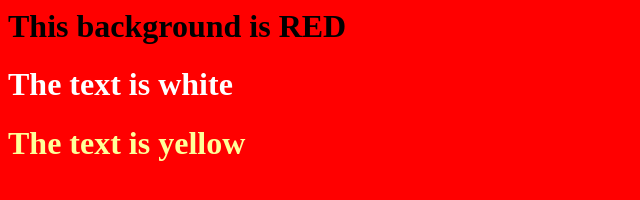
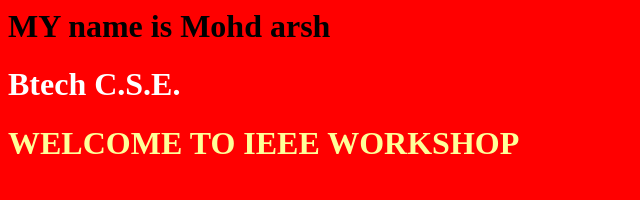
Before and after one commit to mohdarsh786/pqrs, a plain HTML site: page index.html in a window 1280 px wide. Shown: the whole page, without its empty margins (0-640 px from the left). Drawn offline with Linux system fonts and the light colour scheme.

Commit message:
Update index.html

```diff
--- a/index.html
+++ b/index.html
@@ -1,14 +1,11 @@
 <HTML>
+<HEAD><TITLE>Body Background</TITLE></HEAD>
+<BODY BGCOLOR="#FF0000">
+<H1>MY name is Mohd arsh</H1>
 
-<HEAD><TITLE>Body Background</TITLE></HEAD>
+<H1><FONT COLOR=white>Btech C.S.E.</H1>
 
-<BODY BGCOLOR="#FF0000">
-
-<H1>This background is RED</H1>
-
-<H1><FONT COLOR=white>The text is white</H1>
-
-<H1><FONT COLOR="#FFFF99">The text is yellow</FONT></H1>
+<H1><FONT COLOR="#FFFF99">WELCOME TO IEEE WORKSHOP</FONT></H1>
 
 </BODY>
 
```
